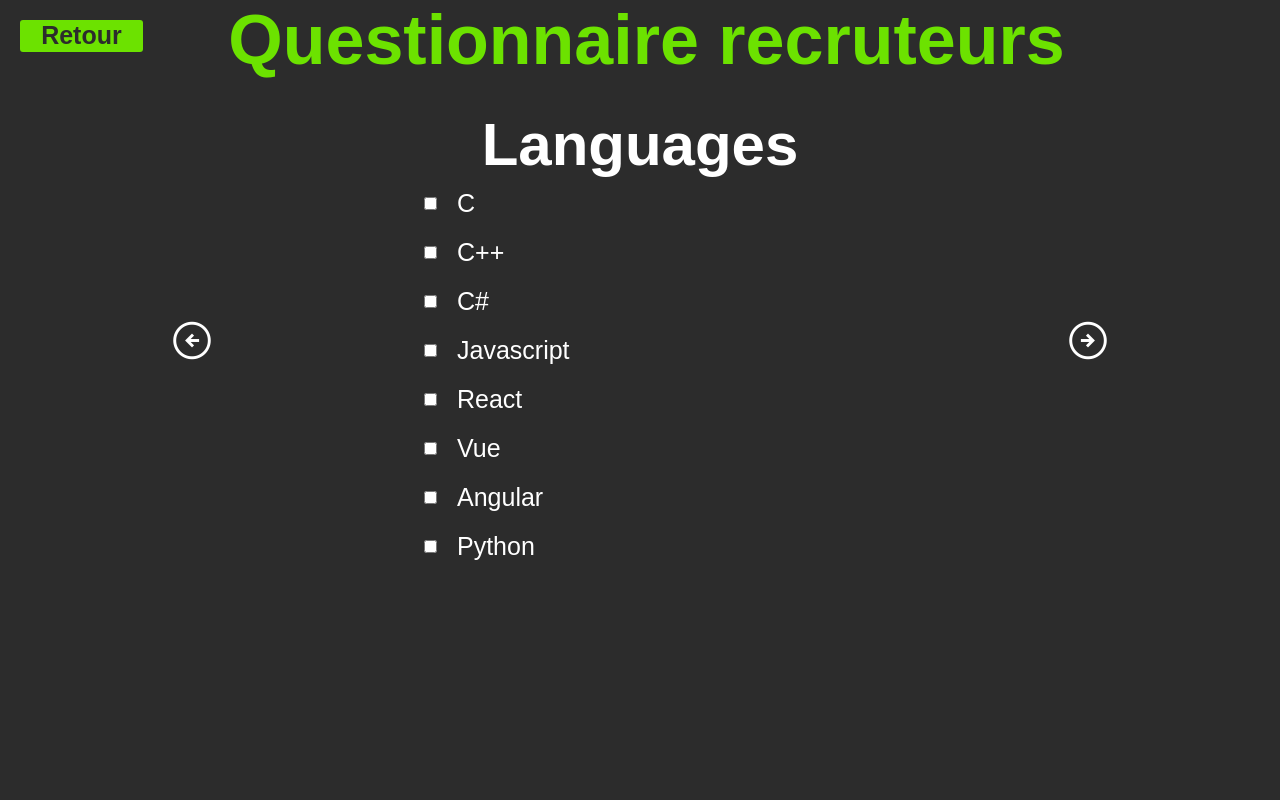
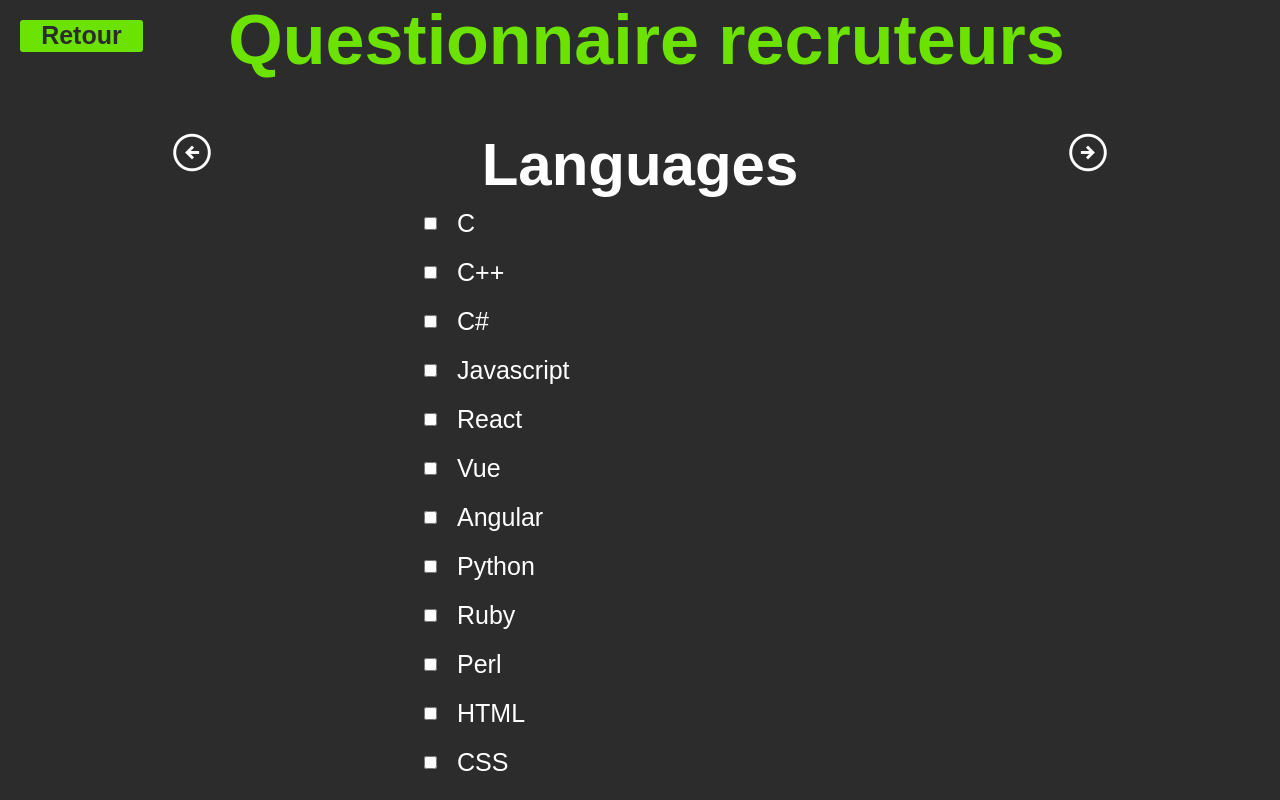
Before and after one commit to CyrilleMarc/tindev, a React (Create React App) app: page /questionnaire in a window 1280 px wide. Built offline with nearby package versions, Linux system fonts and the light colour scheme; a web font is replaced by a local one.

Commit message:
fix arrows

```diff
--- a/src/App.js
+++ b/src/App.js
@@ -1,6 +1,6 @@
 import "./App.css";
 import Home from "./pages/Home.jsx";
-import Questionnaire from './pages/Questionnaire'
+import QuestionnaireRecruteur from "./pages/QuestionnaireRecruteur";
 import { BrowserRouter as Router, Routes, Route } from "react-router-dom";
 
 function App() {
@@ -9,7 +9,7 @@
       <Router>
         <Routes>
           <Route path="/" element={<Home />} />
-          <Route path="/questionnaire" element={<Questionnaire />} />
+          <Route path="/questionnaire" element={<QuestionnaireRecruteur />} />
         </Routes>
       </Router>
     </div>
--- a/src/assets/styles/QuestionCm.css
+++ b/src/assets/styles/QuestionCm.css
@@ -1,10 +1,11 @@
 .carousselContainer{
-    margin-top: 0px;
+
+    margin-top: 30px;
     padding: 0px;
     display: flex;
-    align-items: center;
+    align-items: stretch;
     justify-content: space-evenly;
-    height: 60vh;
+    height: auto;
     color: white;
 }
 
@@ -36,7 +37,7 @@
 
 .gridOptions {
     display: flex;
-    margin: 10px 20px;
+    padding: 10px 20px;
     font-size: 25px;
 }
 
--- a/src/pages/Questionnaire.js
+++ b/src/pages/QuestionnaireRecruteur.js
@@ -2,7 +2,7 @@
 import QuestionnaireHeader from "../components/QuestionnaireHeader";
 import QuestionsCm from "../components/QuestionsCm";
 
-function Questionnaire() {
+function QuestionnaireRecruteur() {
   return (
     <div>
       <div>
@@ -15,4 +15,4 @@
   );
 }
 
-export default Questionnaire;
+export default QuestionnaireRecruteur;
--- a/src/pages/Slides.js
+++ b/src/pages/Slides.js
@@ -11,6 +11,25 @@
       "Vue",
       "Angular",
       "Python",
+      "Ruby",
+      "Perl",
+      "HTML",
+      "CSS",
+    ],
+  },
+  {
+    question: "Base de données",
+    type: "checkbox",
+    options: [
+      "MySQL",
+      "PostgreSQL",
+      "Oracle",
+      "SQL Server",
+      "Mongodb",
+      "Cassandra",
+      "CouchDB",
+      "DynamoDB",
+      "Redis",
     ],
   },
   {
@@ -22,17 +41,28 @@
       "Prise d'initiative",
       "inspirant",
       "Ouvert à d'autres outils, languages",
+      "rigoureux",
+      "Communiquant",
+      "Passionné",
+      "Créatif",
+      "Résolveur de problèmes",
     ],
-  },
-  {
-    question: "Base de données",
-    type: "checkbox",
-    options: ["Mysql", "Mongodb", "PostgreSql", "Redis"],
   },
   {
     question: "Outils",
     type: "checkbox",
-    options: ["Git", "Docker", ""],
+    options: [
+      "Git",
+      "Docker",
+      "Node",
+      "VMware",
+      "VirtualBox",
+      "KVM",
+      "VS Code",
+      "Postman",
+      "Trello",
+      "Autres",
+    ],
   },
   {
     question: "What is your favorite animal",
@@ -68,14 +98,14 @@
     ],
   },
   {
-    question: "Salaire mensuel net",
+    question: "Salaire annuel brut",
     type: "checkbox",
     options: [
-      "1500€ à 2000€",
-      "2000€ à 2500€",
-      "2500€ à 3000€",
-      "3500€ à 4000€",
-      "+4000€",
+      "30000€ à 35000€",
+      "35000€ à 40000€",
+      "40000€ à 45000€",
+      "45000€ à 50000€",
+      "+50000€",
       "à définir",
     ],
   },
```
